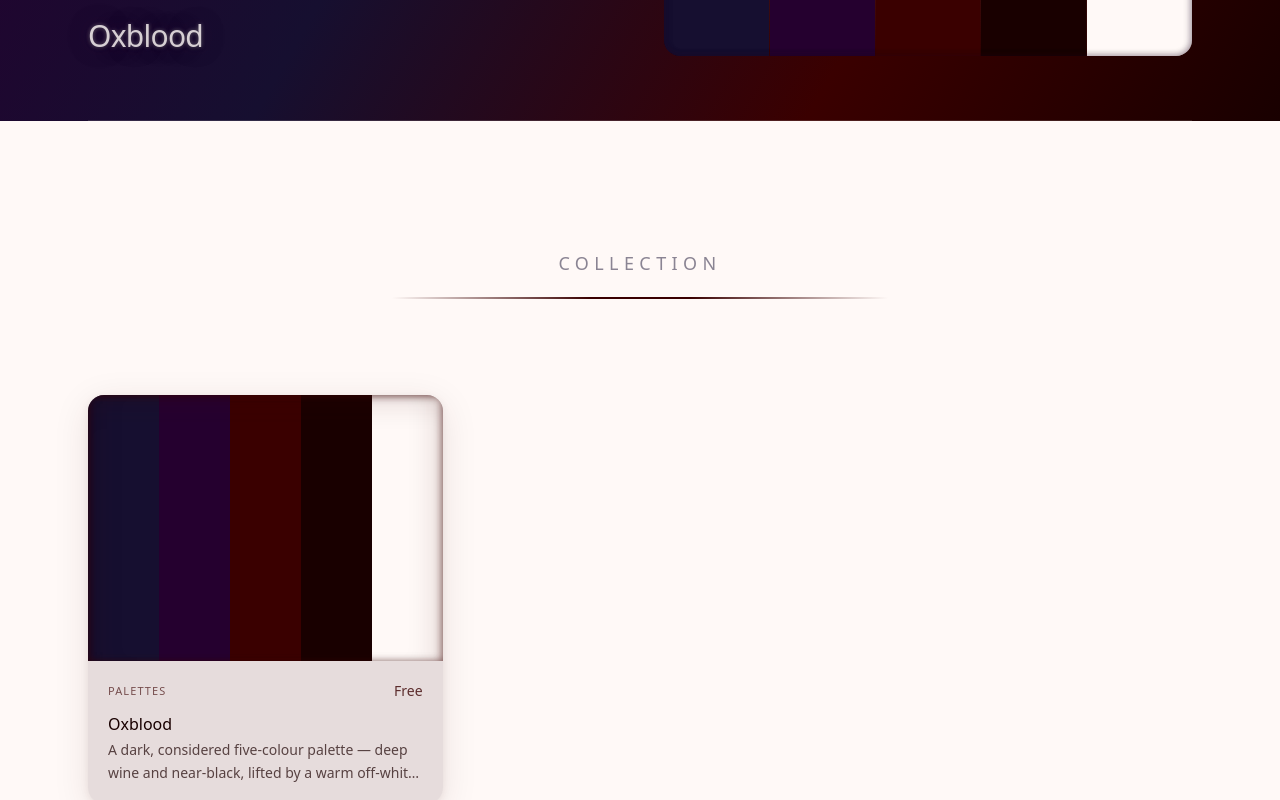
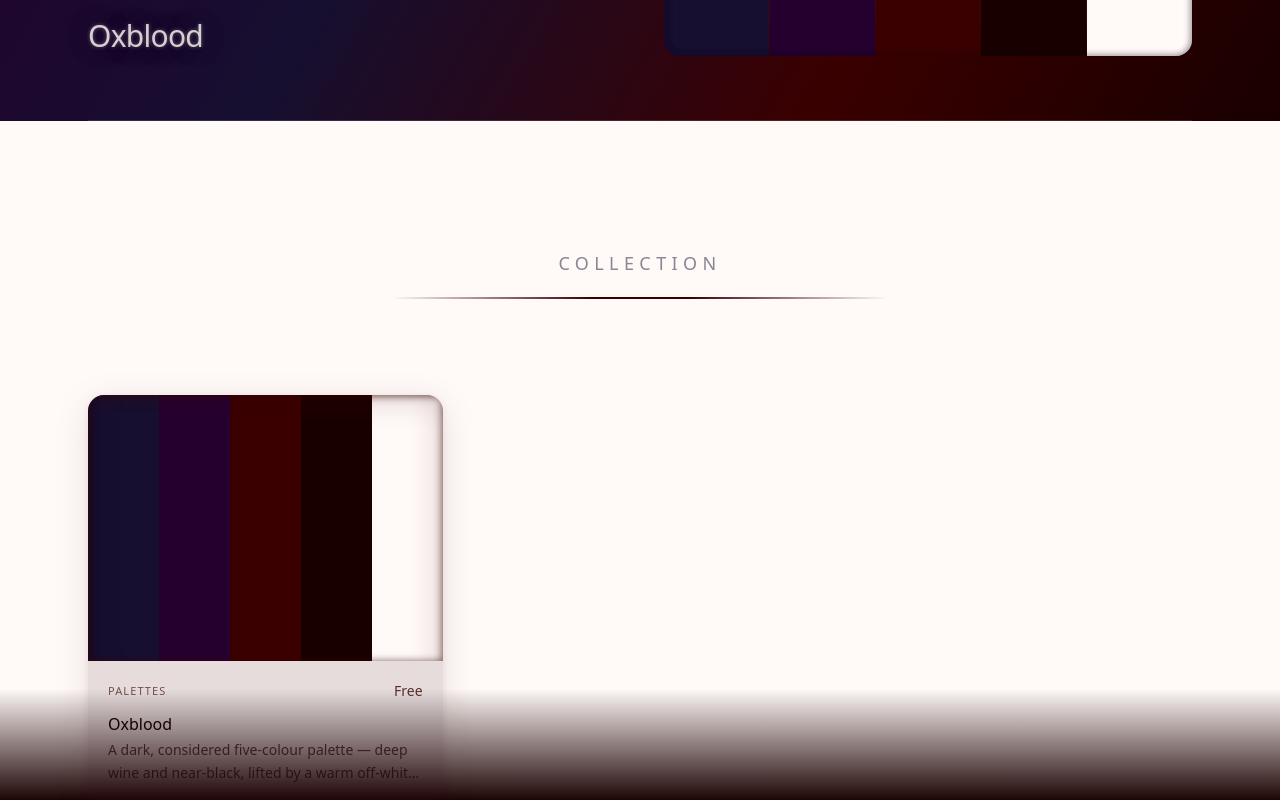
Before and after one commit to buddhikaherath92-dev/geistflow, a React (Vite) app: page / in a window 1280 px wide. Shown: the part 460-1260 px from the top of the page. Built offline with nearby package versions, Linux system fonts and the light colour scheme.

Commit message:
feat: add collection section background gradient (off-white into deep band)

```diff
--- a/src/pages/Home.tsx
+++ b/src/pages/Home.tsx
@@ -144,6 +144,7 @@ export default function Home() {
       </div>
 
       {/* ── Collection ── */}
+      <div style={{ background: 'linear-gradient(to bottom, #FFF9F7 0%, #FFF9F7 70%, #190000 84%, #3A0000 92%, #25002F 100%)' }}>
       <div className="max-w-6xl mx-auto px-6">
         <section className="py-32">
           <div className="text-center mb-24">
@@ -165,6 +166,7 @@ export default function Home() {
           </div>
         </section>
       </div>
+      </div>
 
     </main>
   )
```
